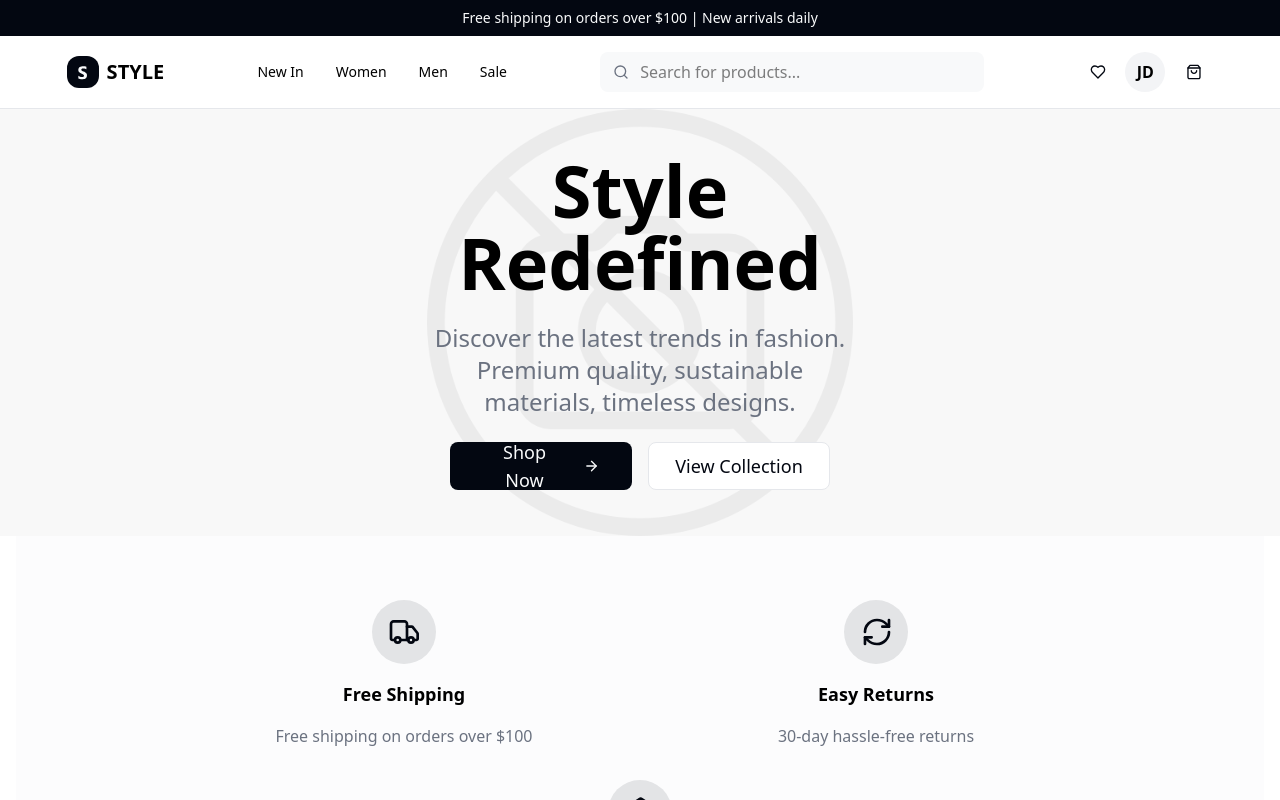
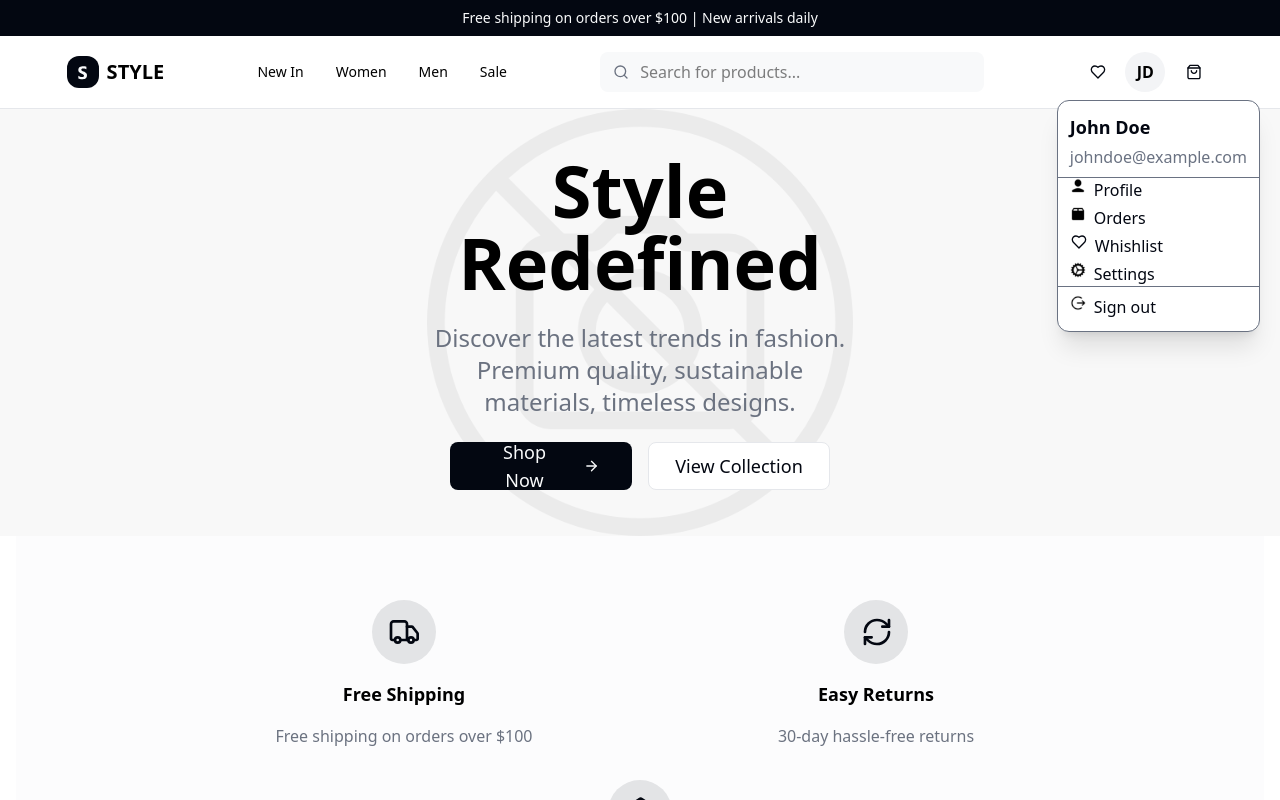
Before and after one commit to Squad-1-EJCM-25-2-Squad1/StyleMarketplace, a React (Vite) app in the folder front/: page / in a window 1280 px wide. Both pictures are taken after a click on the button "JD". Shown: the top 800 px of the page. Built offline with nearby package versions, Linux system fonts and the light colour scheme.

Commit message:
Home 99% finalizada, faltando apenas importar a fonte do design

```diff
--- a/front/src/App.tsx
+++ b/front/src/App.tsx
@@ -1,4 +1,3 @@
-import ProfileOptions from "./components/profileOptions";
 import Home from "./pages/home";
 
 function App() {
--- a/front/src/components/header.tsx
+++ b/front/src/components/header.tsx
@@ -4,6 +4,7 @@
 import carrinho from "../assets/home/carrinho.svg"
 import hamburger from "../assets/home/hamburger.svg"
 import { useState } from "react"
+import ProfileOptions from "./profileOptions"
 
 export default function Header(){
     const [mobileSearch, setMobileSearch] = useState<boolean>(false);
@@ -17,12 +18,12 @@
             </div>
 
             <div className="flex w-full justify-around border-b-1 border-b-[#E5E7EB] py-4 md:px-5">
-                <img src={hamburger} alt="" className="md:hidden"/>
+                <img src={hamburger} alt="" className="md:hidden cursor-pointer"/>
 
-                <div className="flex gap-2 items-center">
+                <button className="flex gap-2 items-center font-bold text-base md:text-xl cursor-pointer">
                     <img src={logo} alt=""/>
-                    <label className="font-bold text-base md:text-xl">STYLE</label>
-                </div>
+                    STYLE
+                </button>
 
                 <ul className="gap-8 hidden lg:flex">
                     <button className="cursor-pointer text-sm">New In</button>
@@ -31,11 +32,11 @@
                     <button className="cursor-pointer text-sm">Sale</button>
                 </ul>
 
-                <div className="flex gap-2 md:hidden">
+                <div className="relative flex gap-2 md:hidden">
                     {
                         !mobileSearch && input === "" &&(
                             <>
-                            <button onClick={() => setMobileSearch(!mobileSearch)}className="flex justify-center items-center h-10 w-10">
+                                <button onClick={() => setMobileSearch(!mobileSearch)} className="flex justify-center items-center h-10 w-10">
                                     <img src={lupa} alt="" className="cursor-pointer"/>
                                 </button>
 
@@ -52,7 +53,17 @@
                                 <button className="flex justify-center items-center h-10 w-10">
                                     <img src={carrinho} alt="" className="cursor-pointer"/>
                                 </button>
+
+
+                                {profileTab && (
+                                    <ProfileOptions
+                                        name= "John Doe"
+                                        email= "johndoe@example.com"
+                                    />
+                                )}
+
                             </>
+
                         )
                     }
 
@@ -63,7 +74,11 @@
                                     <img src={lupa} className=""/>
                                 </div>
 
-                                <input type= "text" value={input} onChange={(e) => setInput(e.target.value)} onFocus={() => setMobileSearch(true)} onBlur={() => setMobileSearch(false)} placeholder= "Search for products..." className="h-10 w-60 bg-[#F8F9FA] rounded-lg pl-10"></input>
+                                <input type= "text" value={input} onChange={(e) => setInput(e.target.value)} onFocus={() => setMobileSearch(true)} onBlur={() => {
+                                    setMobileSearch(false);
+                                    setProfileTab(false)
+                                }}
+                                    placeholder= "Search for products..." className="h-10 w-60 bg-[#F8F9FA] rounded-lg pl-10"></input>
                             </div>
                         )
                     }
@@ -74,7 +89,7 @@
                         <img src={lupa} className=""/>
                     </div>
 
-                    <input type= "text" placeholder= "Search for products..." className="h-10 w-96 bg-[#F8F9FA] rounded-lg pl-10"></input>
+                    <input type= "text" value={input} onChange={(e) => setInput(e.target.value)} placeholder= "Search for products..." className="h-10 w-96 bg-[#F8F9FA] rounded-lg pl-10"></input>
                 </div>
 
                 <div className="hidden md:flex md:gap-2">
@@ -82,7 +97,7 @@
                         <img src={favorito} alt="" className="cursor-pointer"/>
                     </button>
 
-                    <button>
+                    <button onClick={() => setProfileTab(!profileTab)}>
                         <div className="flex justify-center items-center w-10 h-10 rounded-full font-semibold bg-[#F3F4F6] cursor-pointer">
                             JD
                         </div>
@@ -91,6 +106,13 @@
                     <button className="flex justify-center items-center h-10 w-10">
                         <img src={carrinho} alt="" className="cursor-pointer"/>
                     </button>
+
+                    {profileTab && (
+                        <ProfileOptions
+                            name= "John Doe"
+                            email= "johndoe@example.com"
+                        />
+                    )}
                 </div>
             </div>
         </header>
--- a/front/src/components/profileOptions.tsx
+++ b/front/src/components/profileOptions.tsx
@@ -12,7 +12,7 @@
 
 export default function ProfileOptions (props: ProfileOptionsProps){
     return (
-        <div className="flex flex-col max-w-60 py-3 border-1 border-gray-500 shadow-xl rounded-xl gap-2">
+        <div className="flex flex-col max-w-60 py-3 border-1 border-gray-500 shadow-xl rounded-xl gap-2 absolute top-12 md:top-25 md:right-5 z-20 bg-white">
             <div className="flex flex-col px-3 gap-1">
                 <label className="text-gray-950 text-lg font-bold">{props.name}</label>
 
--- a/front/src/components/profileOptionsIcons.tsx
+++ b/front/src/components/profileOptionsIcons.tsx
@@ -5,9 +5,9 @@
 
 export default function ProfileOptionsIcons (props: ProfileOptionsIconsProps){
     return(
-        <button className="flex gap-2 px-3 cursor-pointer">
+        <button className="flex w-[fit-content] gap-2 px-3 cursor-pointer text-gray-950 text-md font-normal">
             <img src={props.image} alt=""/>
-            <label className="text-gray-950 text-md font-normal">{props.label}</label>
+            {props.label}
         </button>
     )
 }
--- a/front/src/pages/home/index.tsx
+++ b/front/src/pages/home/index.tsx
@@ -9,7 +9,6 @@
 import ProductCards from "../../components/productCards";
 import blackArrow from "../../assets/home/blackArrow.svg"
 import Footer from "../../components/footer";
-import ProfileOptions from "../../components/profileOptions";
 
 export default function Home(){
     return(
```
Lines whose indentation alone changed are shown as unchanged.
